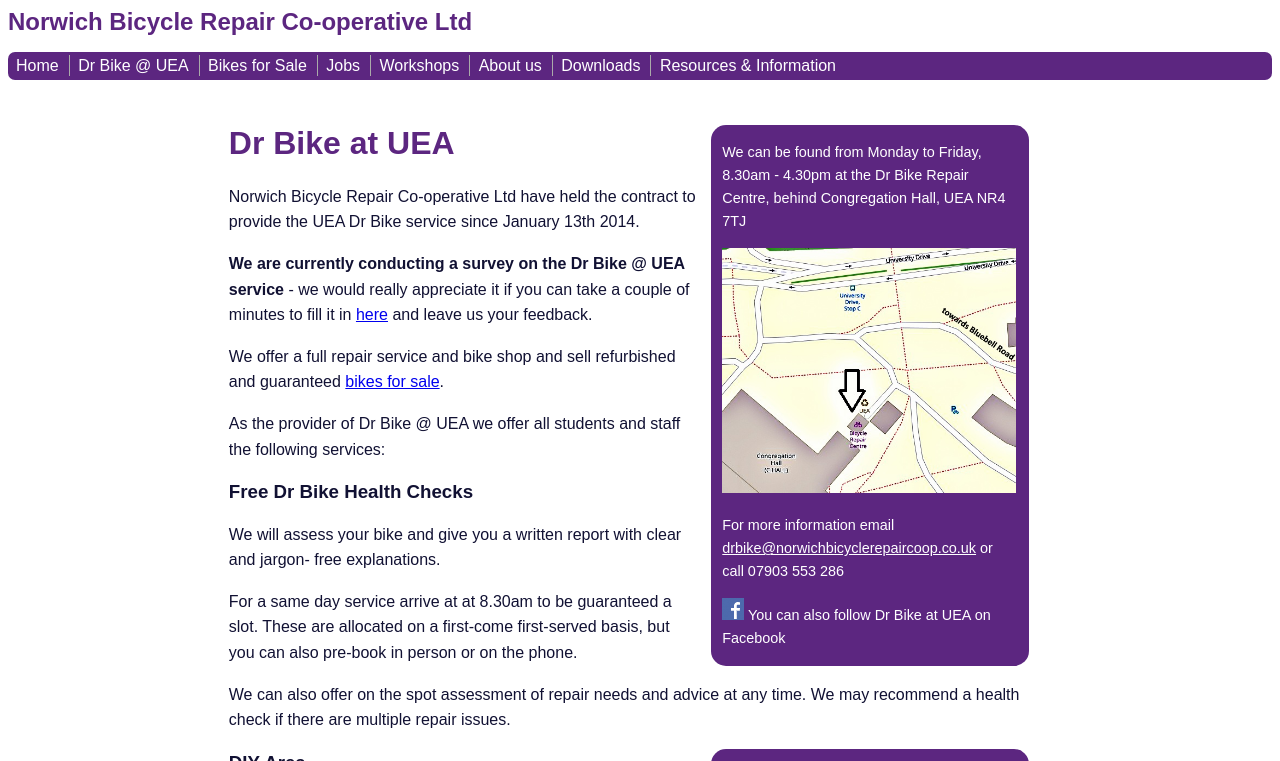
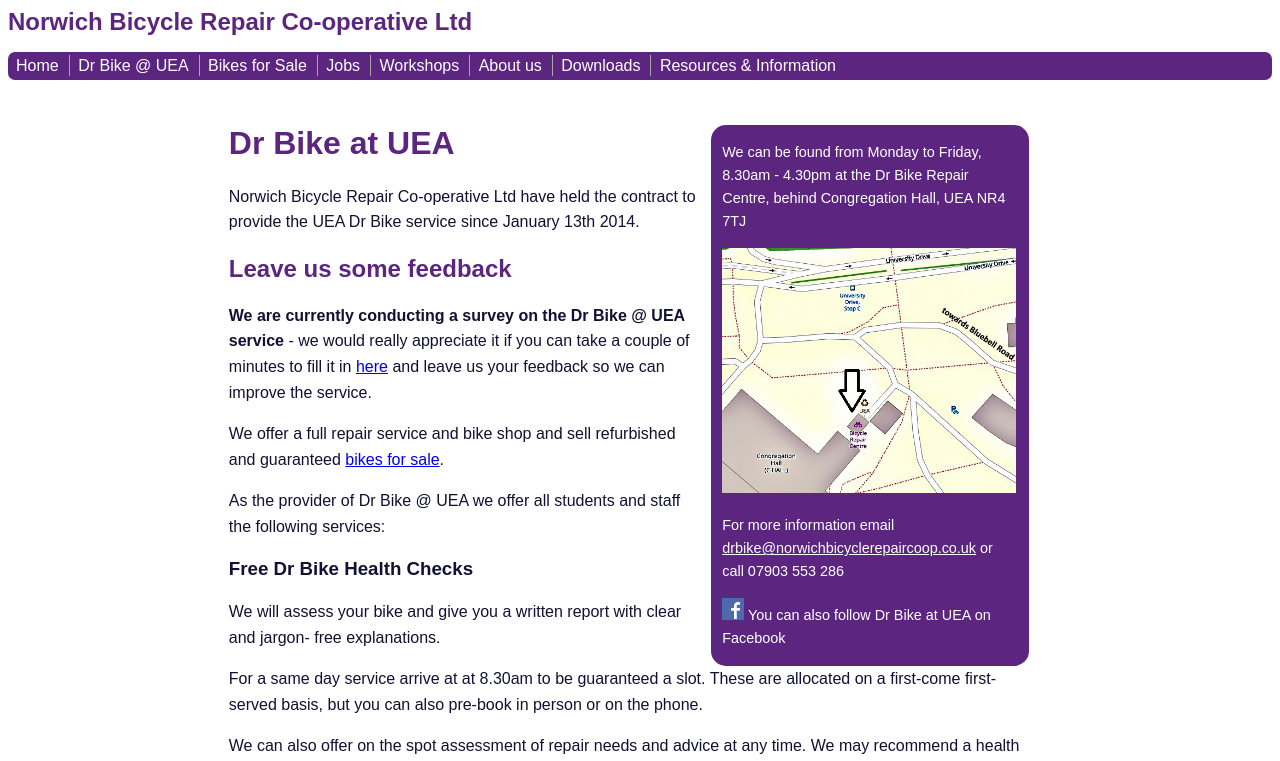
Before and after one commit to norwichbicyclerepaircooperative/norwichbicyclerepaircooperative.github.io, a Jekyll site: the page built from dr-bike-uea/index.md, in a window 1280 px wide and 900 px high, cut to the strip 0-761 px from the top of the window. Built offline with Jekyll 4.4.1, drawn with Linux system fonts in a browser that asks for light colours.

Commit message:
Update index.md

```diff
--- a/dr-bike-uea/index.md
+++ b/dr-bike-uea/index.md
@@ -21,7 +21,8 @@
 Norwich Bicycle Repair Co-operative Ltd have held the contract to provide the
 UEA Dr Bike service since January 13th 2014.
 
-**We are currently conducting a survey on the Dr Bike @ UEA service** - we would really appreciate it if you can take a couple of minutes to fill it in [here](https://www.surveymonkey.co.uk/r/PW3LLNW) and leave us your feedback.
+## Leave us some feedback ##
+**We are currently conducting a survey on the Dr Bike @ UEA service** - we would really appreciate it if you can take a couple of minutes to fill it in [here](https://www.surveymonkey.co.uk/r/PW3LLNW) and leave us your feedback so we can improve the service.
 
 We offer a full repair service and bike shop and sell refurbished and
 guaranteed [bikes for sale](/bikes-for-sale/).
```
